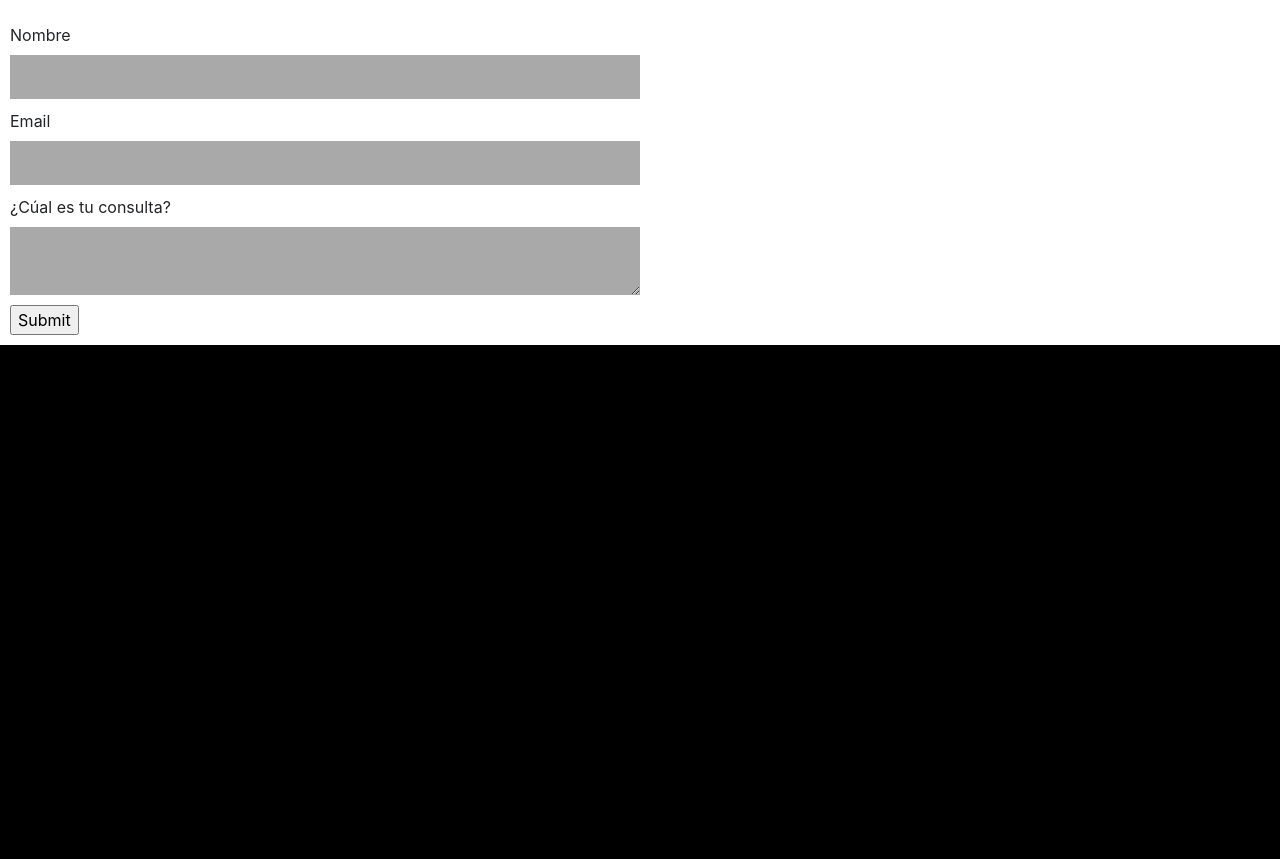
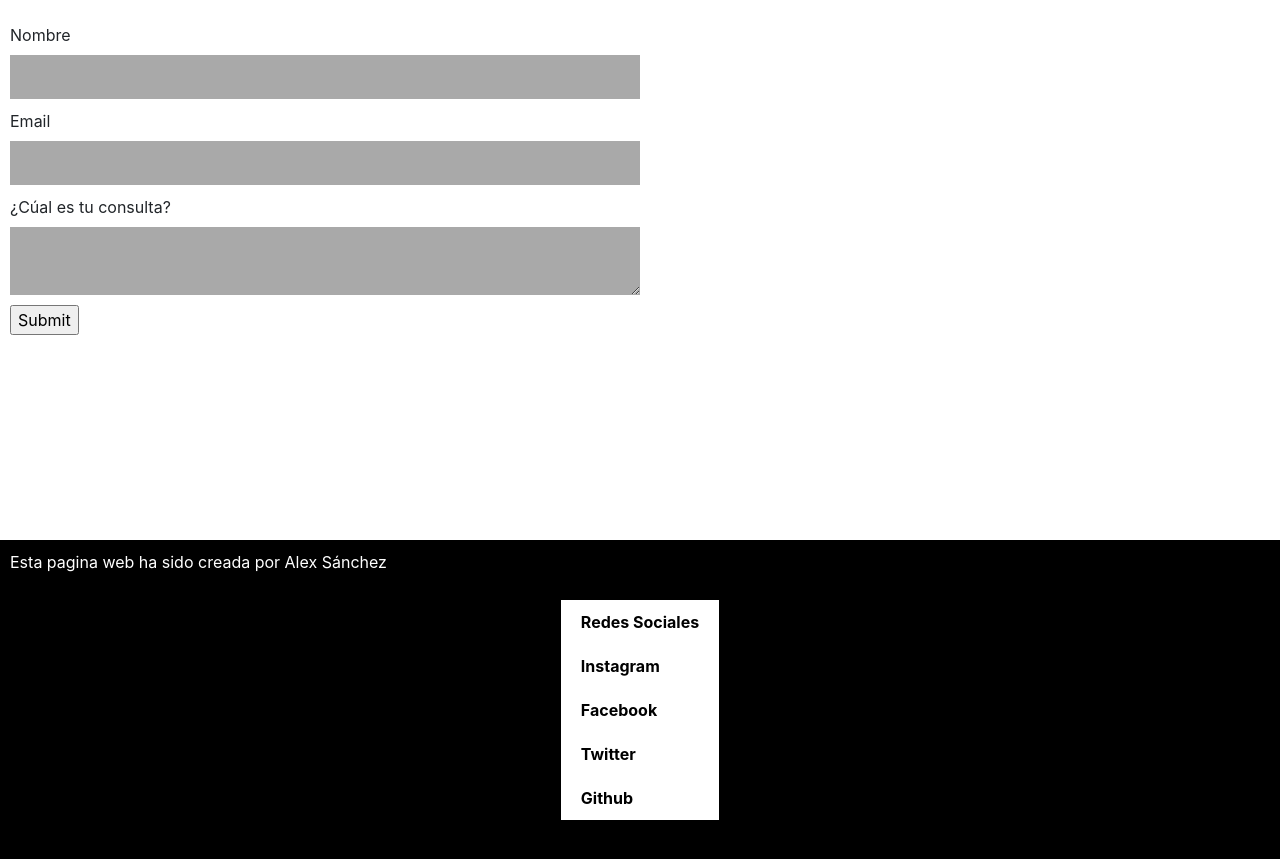
Before and after one commit to asscoderdeveloper/Gym_Html, a plain HTML site: page Gimnasio/Contacto.html in a window 1280 px wide. Shown: the part 103-962 px from the top of the page. Before the commit the page ends 800 px from the top, so only its background shows below. Drawn offline with nearby package versions, Linux system fonts and the light colour scheme.

Commit message:
Introducción y ajuste de footer

```diff
--- a/Gimnasio/Contacto.html
+++ b/Gimnasio/Contacto.html
@@ -55,6 +55,30 @@
 			<textarea id="consulta-contacto"></textarea>
 			<input type="submit" id="duda-contacto" name="Duda"/>
 		</form>
+
+		<footer class="footer-contacto">
+			<p>Esta pagina web ha sido creada por Alex Sánchez</p>
+			<table>
+				<tr>
+					<th>Redes Sociales</th>
+				</tr>
+				<tr>
+					<th><a href="https://www.instagram.com/aleexsaanchez_21">Instagram</a></th>
+				</tr>
+				<tr>
+
+					<th><a href="https://www.facebook.com/profile.php?id=100007844148133">Facebook</a></th>
+				</tr>
+
+				<tr>
+					<th><a href="https://twitter.com/AleexSaancheezz">Twitter</a></th>
+				</tr>
+				<tr>
+					<th><a href="https://github.com/asscoderdeveloper">Github</a></th>
+				</tr>
+			</table>
+		</footer>
+
 	</body>
 
 </html>
--- a/Gimnasio/stylesheet.css
+++ b/Gimnasio/stylesheet.css
@@ -52,21 +52,31 @@ form [type=text], form [type=email], form textarea{
 .carousel-slide{
     width: 50em;
     margin: 0 auto;
+    margin-bottom: 50px;
+}
+
+
+footer{
+    background-color: black;
+    color: white;
 
 }
 
- body footer{
-    margin-top: 50px;
-    background-color: black;
-    margin-bottom: none;
-    color: white;
+footer p{
+    text-align: left;
+
+    padding: auto;
 }
 
-body footer table th, tr{
-    color: green;
+footer table{
+    background-color: ;
+    float: auto;
+}
+
+footer table th, footer table th a{
+    color: black;
     border: 0px;
 }
-
 
 .imagenes-instalaciones{
     padding: 10px;
@@ -80,3 +90,19 @@ body footer table th, tr{
     max-width: 400px;
 
 }
+
+.footer-contacto{
+    background-color: black;
+    color: white;
+    margin-top: 195px;
+}
+
+.footer-contacto table{
+    background-color: ;
+    float: auto;
+}
+
+.footer-contacto table th, .footer-contacto table th a {
+    color: black;
+    border: 0px;
+}
```
Also changed, not shown: Gimnasio/Instalaciones.html (+25 -0 lines), Gimnasio/Precios.html (+23 -0 lines), Gimnasio/index.html (+10 -12 lines).
